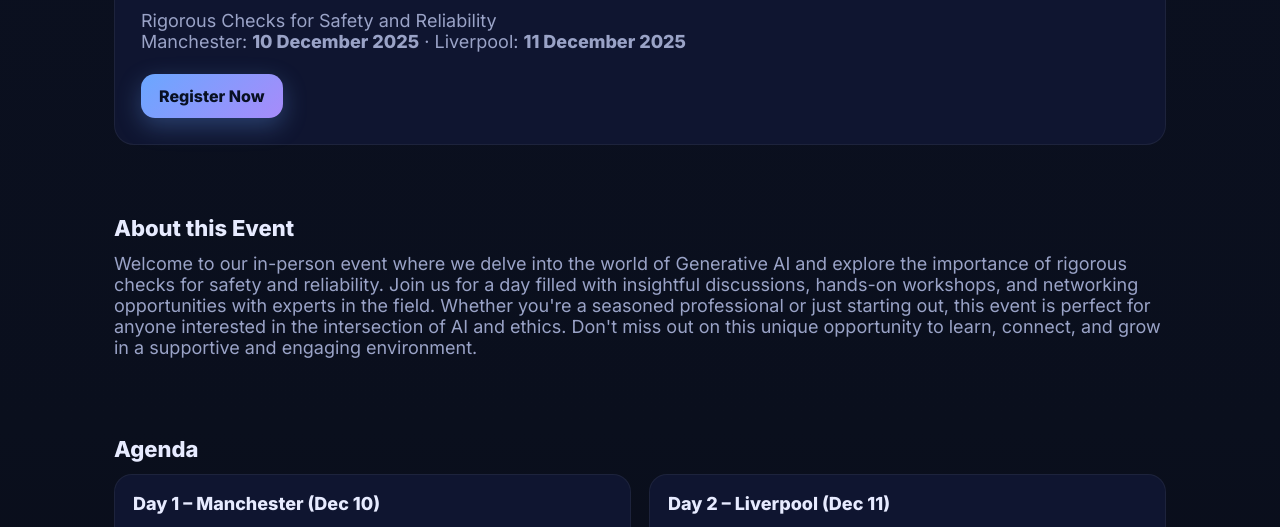
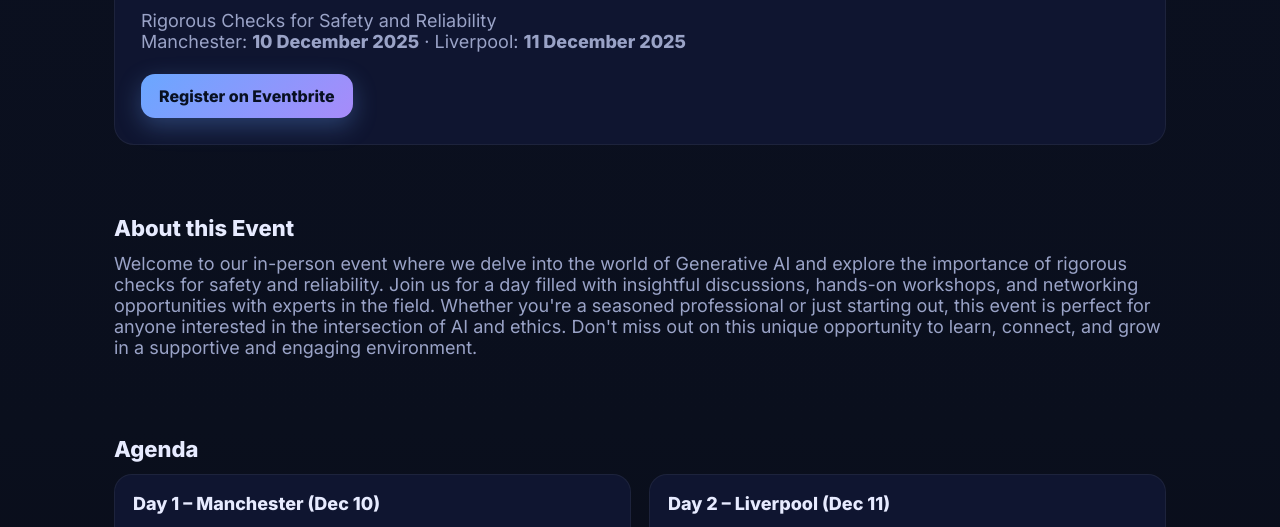
Before and after one commit to pierredantas/RMT_for_Denoising_Large-Scale_Neural_Network_Weights, a plain HTML site: page index.html in a window 1280 px wide. Shown: the part 194-721 px from the top of the page. Drawn offline with Linux system fonts and the light colour scheme.

Commit message:
Update index.html

```diff
--- a/index.html
+++ b/index.html
@@ -56,7 +56,7 @@
       <div class="card">
         <h1>Generative AI Under the Lens</h1>
         <p class="lead">Rigorous Checks for Safety and Reliability<br>Manchester: <strong>10 December 2025</strong> · Liverpool: <strong>11 December 2025</strong></p>
-        <a class="btn" href="#eventos">Register Now</a>
+        <a class="btn" href="https://www.eventbrite.com/cc/ai-safety-and-reliability-4683233" target="_blank" rel="noopener">Register on Eventbrite</a>
       </div>
     </section>
 
```
